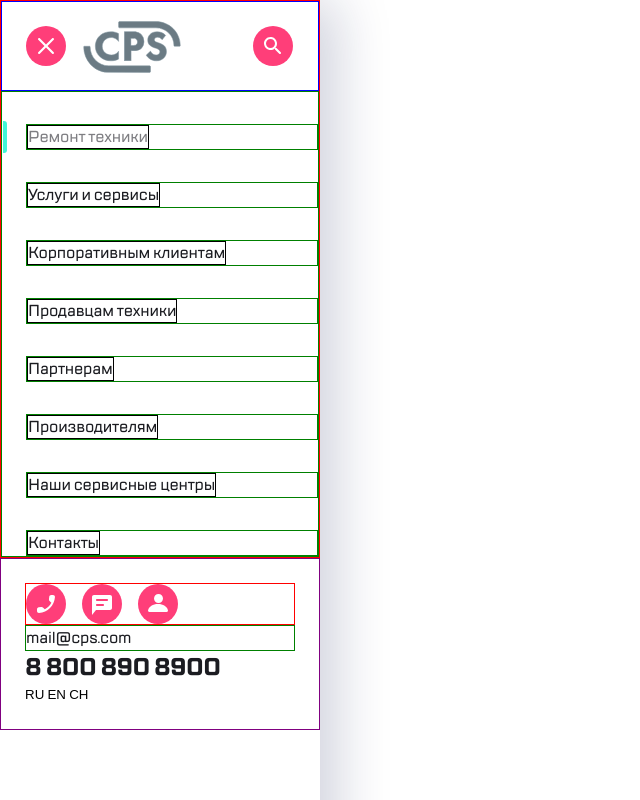
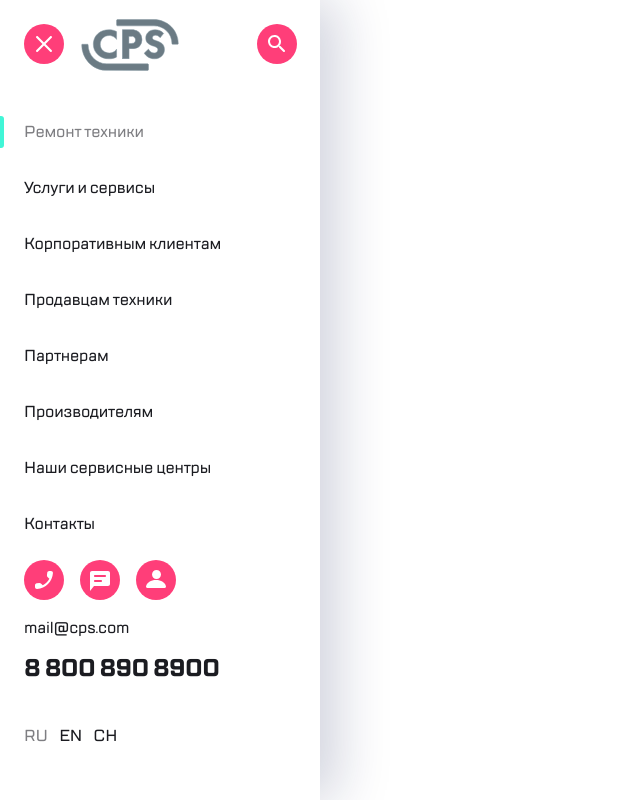
Before and after one commit to DasIstMars/block_1.4, a plain HTML site: page index.html in a window 1280 px wide. Shown: the whole page, without its empty margins (0-640 px from the left). Drawn offline with Linux system fonts and the light colour scheme.

Commit message:
3 commit

```diff
--- a/index.html
+++ b/index.html
@@ -53,9 +53,9 @@
                 <div class="m-mail">mail@cps.com</div>
                 <div class="m-phone">8 800 890 8900</div>
                 <div class="m-lang">
-                    <button class="m-lang__ru">RU</button>
-                    <button class="m-lang__en">EN</button>
-                    <button class="m-lang__ch">CH</button>
+                    <button class="m-lang_button m-lang_button--active">RU</button>
+                    <button class="m-lang_button">EN</button>
+                    <button class="m-lang_button">CH</button>
                 </div>
             </div>
         </footer>
--- a/style.css
+++ b/style.css
@@ -26,15 +26,20 @@ button {
 .m-container {
     width: 320px;
     position: fixed;
-    font-family: "TT Lakes", sans-serif;
+    overflow: auto;
+    height: 100%; /*!!!!!!!!!!!!!!!!!!!!!!!!!!!!!!!!!!!*/
+    background-color: #fff;
+    box-shadow: 16px 0px 52px 0px rgba(14, 24, 80, 0.2), -2px 0px 4px 0px rgba(69, 79, 126, 0.02);
+    color: #1b1c21;
+    font-family: "TTLakes", Arial, sans-serif;
+    font-size: 16px;
+    font-style: normal;
     font-weight: 500;
-    font-style: normal;
-    height: 1120px; /*!!!!!!!!!!!!!!!!!!!!!!!!!!!!!!!!!!!*/
-    background: #FFF;
-    box-shadow: 16px 0px 52px 0px rgba(14, 24, 80, 0.20), -2px 0px 4px 0px rgba(69, 79, 126, 0.02);
+    line-height: 24px;
+    letter-spacing: -0.2px;
 }
 .m-header {
-    border: 1px solid red;
+
 }
 /*Logo+Menu*/
 .m-button {
@@ -43,28 +48,24 @@ button {
 .m-mob-menu {
     display: flex;
     align-items: center;
-    border: 1px solid blue;
+    height: 88px;
 }
 .m-mob-menu__logo {
     height: 51px;
-    margin-top: 19px;
-    margin-bottom: 18px;
 }
 .m-mob-menu__button {
-    margin: 24px;
     height: 40px;
+    margin-left: 24px;
 }
 .m-mob-menu__button:first-of-type {
-    margin-left: 24px;
     margin-right: 17px;
 }
 .m-mob-menu__button:last-of-type {
-    margin-left: 72px;
+    margin-left: 78px;
 }
 
 /*NAV*/
 .m-nav {
-    border: 1px solid green;
 }
 .m-nav__list {
     display: flex;
@@ -75,10 +76,9 @@ button {
     position: relative;
     margin-top: 32px;
     margin-left: 24px;
-    border: 1px solid green;
 }
 .m-nav__link {
-    border: 1px solid black;
+
     color: #1B1C21;
     font-family: TT Lakes;
     font-size: 16px;
@@ -104,19 +104,17 @@ button {
 }
 /*FOOTER*/
 .m-footer {
-    border: 1px solid purple;
     padding: 24px;
 
 }
 .m-tablet-menu {
-    border: 1px solid red;
     display: flex;
 }
 .m-tablet-menu__button {
     margin-right: 16px;
 }
 .m-mail {
-    border: 1px solid green;
+    margin-top: 16px;
     color: #1B1C21;
     font-family: "TT Lakes", sans-serif;
     font-size: 16px;
@@ -126,6 +124,7 @@ button {
     letter-spacing: -0.2px;
 }
 .m-phone {
+    margin-top: 12px;
     color: #1B1C21;
     font-family: "TT Lakes", sans-serif;
     font-size: 24px;
@@ -134,3 +133,20 @@ button {
     line-height: 32px; /* 133.333% */
     letter-spacing: -0.6px;
 }
+.m-lang {
+    margin-top: 40px;
+}
+.m-lang_button {
+    height: 24px;
+    margin-right: 7px;
+    color: #1B1C21;
+    font-family: "TT Lakes", sans-serif;
+    font-size: 16px;
+    font-style: normal;
+    font-weight: 500;
+    line-height: 24px; /* 150% */
+    letter-spacing: -0.2px;
+}
+.m-lang_button--active {
+    color: #7E7E82;
+}
```
